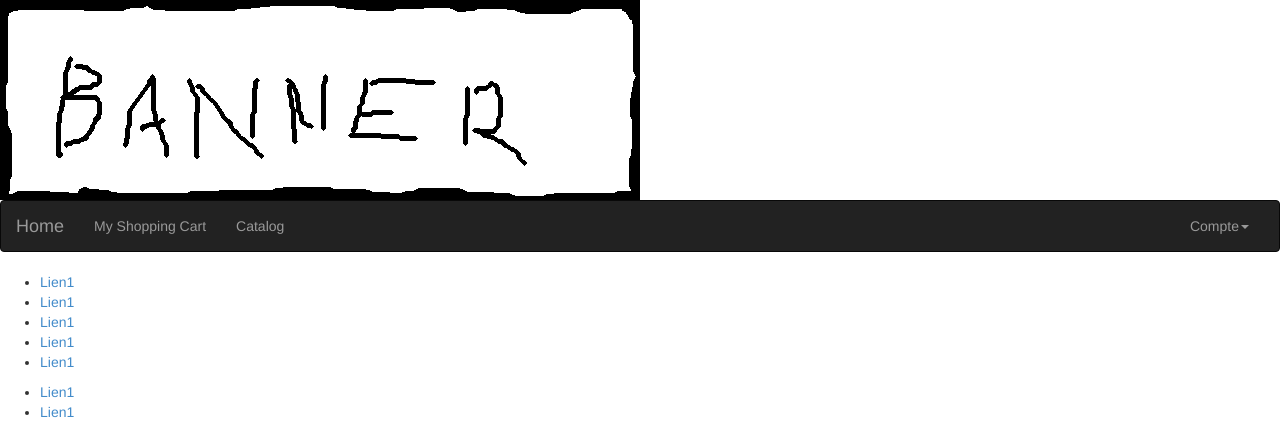
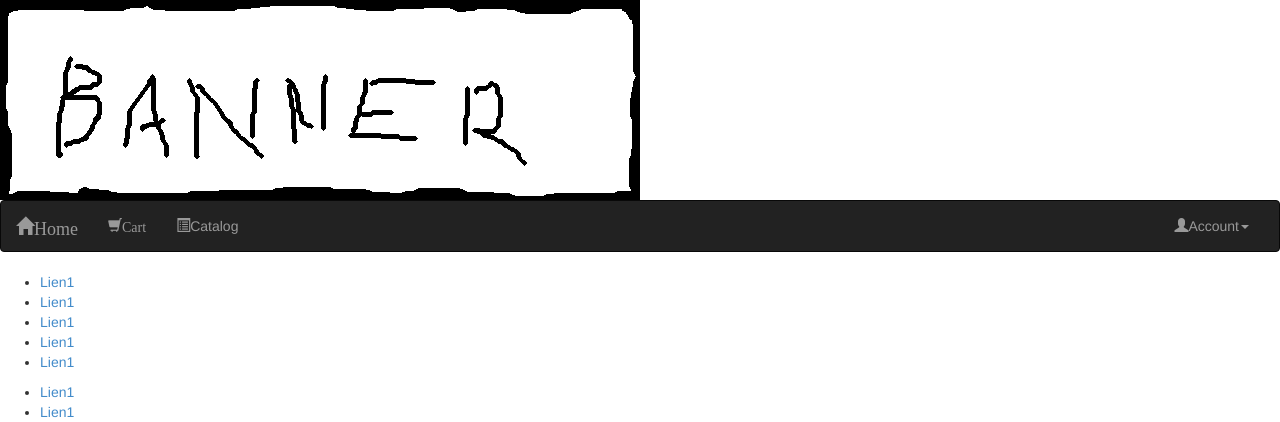
Before and after one commit to Berbouche/ExiaStoreProjet, a PHP site: page / in a window 1280 px wide. Shown: the top 422 px of the page. Run offline with PHP 8.4, Linux system fonts and the light colour scheme.

Commit message:
prettyNavBar

```diff
--- a/View/nav.php
+++ b/View/nav.php
@@ -31,14 +31,14 @@
         <span class="icon-bar"></span>
         <span class="icon-bar"></span>
       </button>
-      <a class="navbar-brand" href="#">Home</a>
+      <a class="navbar-brand" href="#"><span class="glyphicon glyphicon-home">Home</span></a>
     </div>
 
     <!-- Collect the nav links, forms, and other content for toggling -->
     <div class="collapse navbar-collapse" id="bs-example-navbar-collapse-1">
       <ul class="nav navbar-nav">
-        <li id="shoppingCart"><a href="#">My Shopping Cart</a></li>
-        <li id="catalog"><a href="#">Catalog</a></li>
+        <li id="shoppingCart"><a href="#"><span class="glyphicon glyphicon-shopping-cart">Cart</span></a></li>
+        <li id="catalog"><a href="#"><span class="glyphicon glyphicon-list-alt"></span>Catalog</a></li>
 <!--         <li class="dropdown">
           <a href="#" class="dropdown-toggle" data-toggle="dropdown">Dropdown <b class="caret"></b></a>
           <ul class="dropdown-menu">
@@ -61,11 +61,11 @@
       <ul class="nav navbar-nav navbar-right">
         <!-- <li><a href="#">Link</a></li> -->
         <li class="dropdown">
-          <a href="#" class="dropdown-toggle" data-toggle="dropdown">Compte<b class="caret"></b></a>
+          <a href="#" class="dropdown-toggle" data-toggle="dropdown"><span class="glyphicon glyphicon-user"></span>Account<b class="caret"></b></a>
           <ul class="dropdown-menu">
-            <li><a href="#">connection</a></li>
-            <li><a href="#">deconnection</a></li>
-            <li><a href="#">gestion</a></li>
+            <li><a href="#"><span class="glyphicon glyphicon-leaf"></span>connection</a></li>
+            <li><a href="#"><span class="glyphicon glyphicon-off"></span>deconnection</a></li>
+            <li><a href="#"><span class="glyphicon glyphicon-cog"></span>gestion</a></li>
             <!-- <li class="divider"></li>
             <li><a href="#">Separated link</a></li> -->
           </ul>
```
